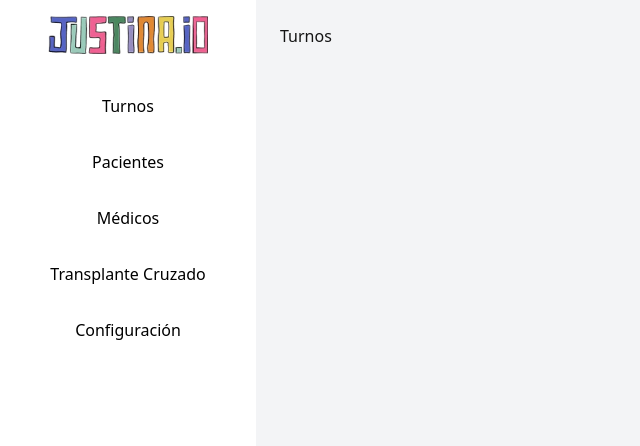
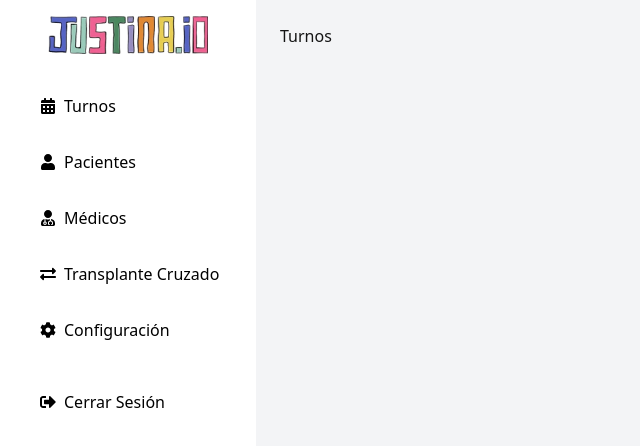
Before and after one commit to No-Country-simulation/h1-04-java-react, a React (Vite) app in the folder client/: page /admin in a window 1280 px wide. Shown: the top 446 px of the page, without its empty margins (0-640 px from the left). Built offline with nearby package versions, Linux system fonts and the light colour scheme; no server answers.

Commit message:
add: icons and  some change in aside bar

```diff
--- a/client/src/Components/Admin/Admin.jsx
+++ b/client/src/Components/Admin/Admin.jsx
@@ -1,5 +1,6 @@
 import { useState } from 'react';
-import { FaBars } from 'react-icons/fa';
+import { FaBars, FaCalendarAlt, FaUser, FaUserMd, FaExchangeAlt, FaCog, FaSignOutAlt } from 'react-icons/fa'; // Importa los íconos necesarios
+import { useNavigate } from 'react-router-dom';
 import Appointments from './Appointments';
 import Patients from './Patients';
 import Doctors from './Doctors';
@@ -11,10 +12,15 @@ import './admin.css';
 const Admin = () => {
   const [activeComponent, setActiveComponent] = useState('Appointments');
   const [sidebarOpen, setSidebarOpen] = useState(false);
+  const navigate = useNavigate();
 
   const handleMenuClick = (component) => {
     setActiveComponent(component);
-    setSidebarOpen(false); // Cierra el menú después de seleccionar una opción
+    setSidebarOpen(false);
+  };
+
+  const handleLogout = () => {
+    navigate('/');
   };
 
   const renderComponent = () => {
@@ -42,11 +48,24 @@ const Admin = () => {
           <img className='w-40' src={Logo} alt="logo-justina" />
         </div>
 
-        <button className="p-4 hover:bg-[#d9f2ff] hover:text-[#0087d0]" onClick={() => handleMenuClick('Appointments')}>Turnos</button>
-        <button className="p-4 hover:bg-[#d9f2ff] hover:text-[#0087d0]" onClick={() => handleMenuClick('Patients')}>Pacientes</button>
-        <button className="p-4 hover:bg-[#d9f2ff] hover:text-[#0087d0]" onClick={() => handleMenuClick('Doctors')}>Médicos</button>
-        <button className="p-4 hover:bg-[#d9f2ff] hover:text-[#0087d0]" onClick={() => handleMenuClick('CrossTransplant')}>Transplante Cruzado</button>
-        <button className="p-4 hover:bg-[#d9f2ff] hover:text-[#0087d0]" onClick={() => handleMenuClick('Settings')}>Configuración</button>
+        <button className="flex items-center p-4 pl-6 hover:bg-[#d9f2ff] hover:text-[#0087d0]" onClick={() => handleMenuClick('Appointments')}>
+          <FaCalendarAlt className="mr-2" /> Turnos
+        </button>
+        <button className="flex items-center p-4 pl-6 hover:bg-[#d9f2ff] hover:text-[#0087d0]" onClick={() => handleMenuClick('Patients')}>
+          <FaUser className="mr-2" /> Pacientes
+        </button>
+        <button className="flex items-center p-4 pl-6 hover:bg-[#d9f2ff] hover:text-[#0087d0]" onClick={() => handleMenuClick('Doctors')}>
+          <FaUserMd className="mr-2" /> Médicos
+        </button>
+        <button className="flex items-center p-4 pl-6 hover:bg-[#d9f2ff] hover:text-[#0087d0]" onClick={() => handleMenuClick('CrossTransplant')}>
+          <FaExchangeAlt className="mr-2" /> Transplante Cruzado
+        </button>
+        <button className="flex items-center p-4 pl-6 hover:bg-[#d9f2ff] hover:text-[#0087d0]" onClick={() => handleMenuClick('Settings')}>
+          <FaCog className="mr-2" /> Configuración
+        </button>
+        <button className="flex items-center p-4 pl-6 hover:bg-[#fde0e0] hover:text-red-600 mt-4" onClick={handleLogout}>
+          <FaSignOutAlt className="mr-2" /> Cerrar Sesión
+        </button>
       </aside>
 
       {/* Mobile Menu Button */}
```
